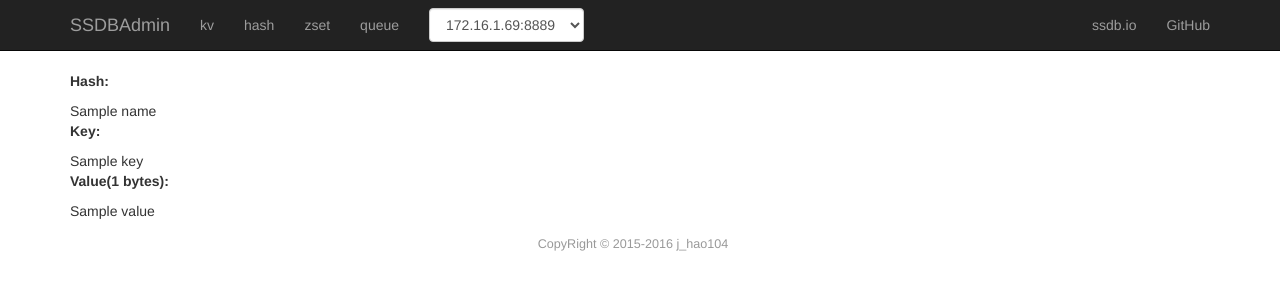
After one commit to jhao104/SSDBAdmin, a Flask app: template SSDBAdmin/templates/hash/hash_hget.html in a window 1280 px wide. The commit adds this page. Shown: the top 300 px of the page. Run offline with Flask 2, Linux system fonts and the light colour scheme; the template is opened without the code that fills it: most values are stand-ins (such as "Sample title", 1, 10 or a date in 2020); some libraries are stand-ins or nearby versions.

Commit message:
[add]hash查看详情

```diff
--- a/SSDBAdmin/model/ssdb_admin.py
+++ b/SSDBAdmin/model/ssdb_admin.py
@@ -204,7 +204,7 @@ class SSDBObject(object):
         :param key:
         :return:
         """
-        return self.__conn.zget(zset_name,key)
+        return self.__conn.zget(zset_name, key)
 
     # ################ Hash operate #############
 
@@ -279,6 +279,15 @@ class SSDBObject(object):
         """
         return self.__conn.hclear(hash_name)
 
+    def hash_hget(self, hash_name, key):
+        """
+        Get the value of ``key`` within the hash_name
+        :param hash_name:
+        :param key:
+        :return:
+        """
+        return self.__conn.hget(hash_name,key)
+
 
 if __name__ == '__main__':
     s = SSDB(connection_pool=BlockingConnectionPool(host='42.123.99.64', port=int(8889)))
--- a/SSDBAdmin/setting.py
+++ b/SSDBAdmin/setting.py
@@ -6,7 +6,7 @@ servers = [
         "port": 8889
     },
     {
-        "host": "42.123.99.64",
+        "host": "127.0.0.1",
         "port": 8889
     }
 ]
--- /dev/null
+++ b/SSDBAdmin/templates/hash/hash_hget.html
@@ -0,0 +1,6 @@
+{% extends 'base.html' %}
+{% block content %}
+    <p><b>Hash:</b></p>{{ name }}
+    <p><b>Key:</b></p>{{ key }}
+    <p><b>Value({{ value|count }} bytes):</b></p>{{ value }}
+{% endblock %}
--- a/SSDBAdmin/templates/hash/hash_hscan.html
+++ b/SSDBAdmin/templates/hash/hash_hscan.html
@@ -39,7 +39,7 @@
         {% for item in item_list %}
             <tr>
                 <td><input type="checkbox" value="{{ item.key }}" name="keys" class="cb"></td>
-                <td>{{ item.key }}</td>
+                <td><a href="{{ url_for('hash_hget', k=item.key, n=name) }}">{{ item.key }}</a></td>
                 <td>{{ item.value }}</td>
                 <td>{{ item.value|count }}</td>
                 <td>
--- a/SSDBAdmin/templates/zset/zset_zget.html
+++ b/SSDBAdmin/templates/zset/zset_zget.html
@@ -2,5 +2,5 @@
 {% block content %}
     <p><b>Zset:</b></p>{{ name }}
     <p><b>Key:</b></p>{{ key }}
-    <p><b>Score::</b></p>{{ score }}
+    <p><b>Score:</b></p>{{ score }}
 {% endblock %}
```
Also changed, not shown: SSDBAdmin/controller/hash.py (+13 -0 lines).
